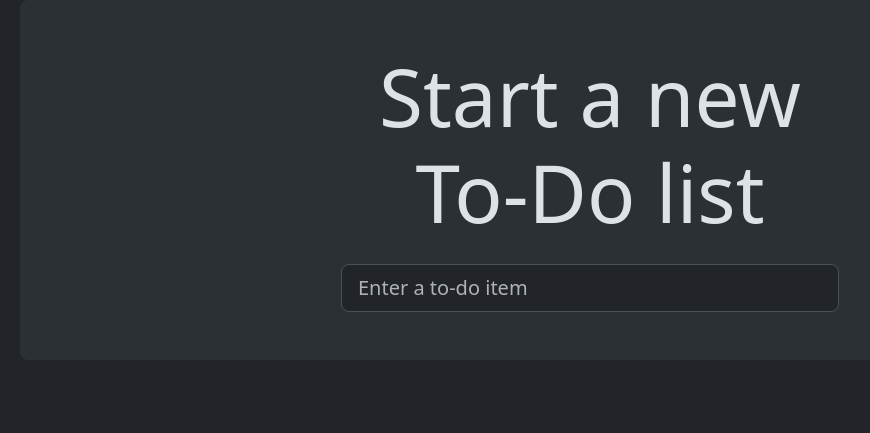
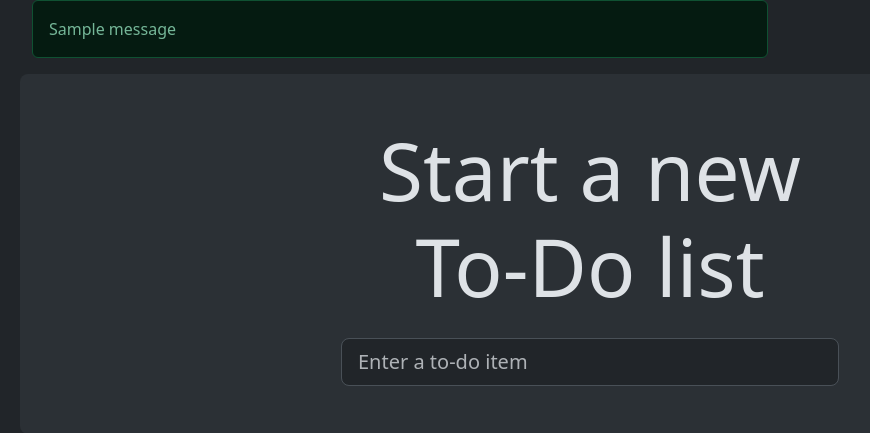
Before and after one commit to alarthast/testing-goat, a Django app: page / in a window 1280 px wide. Shown: the part 56-489 px from the top of the page, without its empty margins (50-920 px from the left). Run offline with Django 5.2, Linux system fonts and the light colour scheme; tables that the repository leaves empty hold one stand-in row (values such as "Sample post"); one stand-in notice (Sample message) is shown; some libraries are stand-ins or nearby versions.

Commit message:
Add alert to base.html

```diff
--- a/src/lists/templates/base.html
+++ b/src/lists/templates/base.html
@@ -29,6 +29,20 @@
           </form>
         </div>
       </nav>
+
+      {% if messages %}
+        <div class="row">
+          <div class="col-md-8">
+            {% for message in messages %}
+              {% if message.level_tag == 'success' %}
+                <div class="alert alert-success">{{ message }}</div>
+              {% else %}
+                <div class="alert alert-warning">{{ message }}</div>
+              {% endif %}
+            {% endfor %}
+          </div>
+        </div>
+      {% endif %}
 
       <div class="row justify-content-center p-5 bg-body-tertiary rounded-3">
         <div class="col-lg-6 text-center">
```
